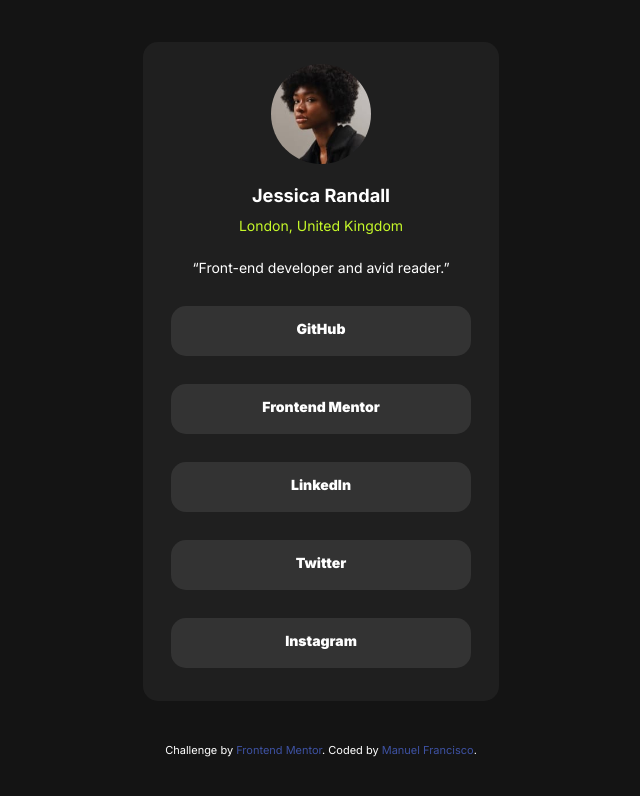
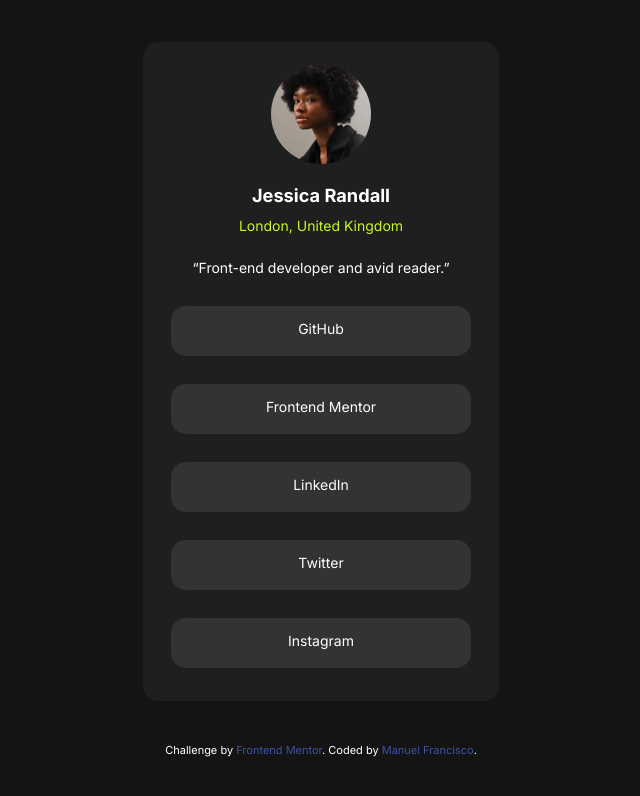
Before and after one commit to ManuelFrancisco42/-Frontend-Mentor-Social-links-profile, a website: page index.html in a window 1280 px wide. Shown: the whole page, without its empty margins (319-959 px from the left). Drawn offline with Linux system fonts and the light colour scheme.

Commit message:
weight correction

```diff
--- a/sass/main.scss
+++ b/sass/main.scss
@@ -76,7 +76,7 @@ p > q {
 
 ul li a {
   color: #fff;
-  font-size: 400;
+  font-weight: 400;
 }
 ul li a:hover {
   color: #000;
```
Also changed, not shown: css/main.css, sass/_mediaQueries.scss (line endings or trailing spaces).
